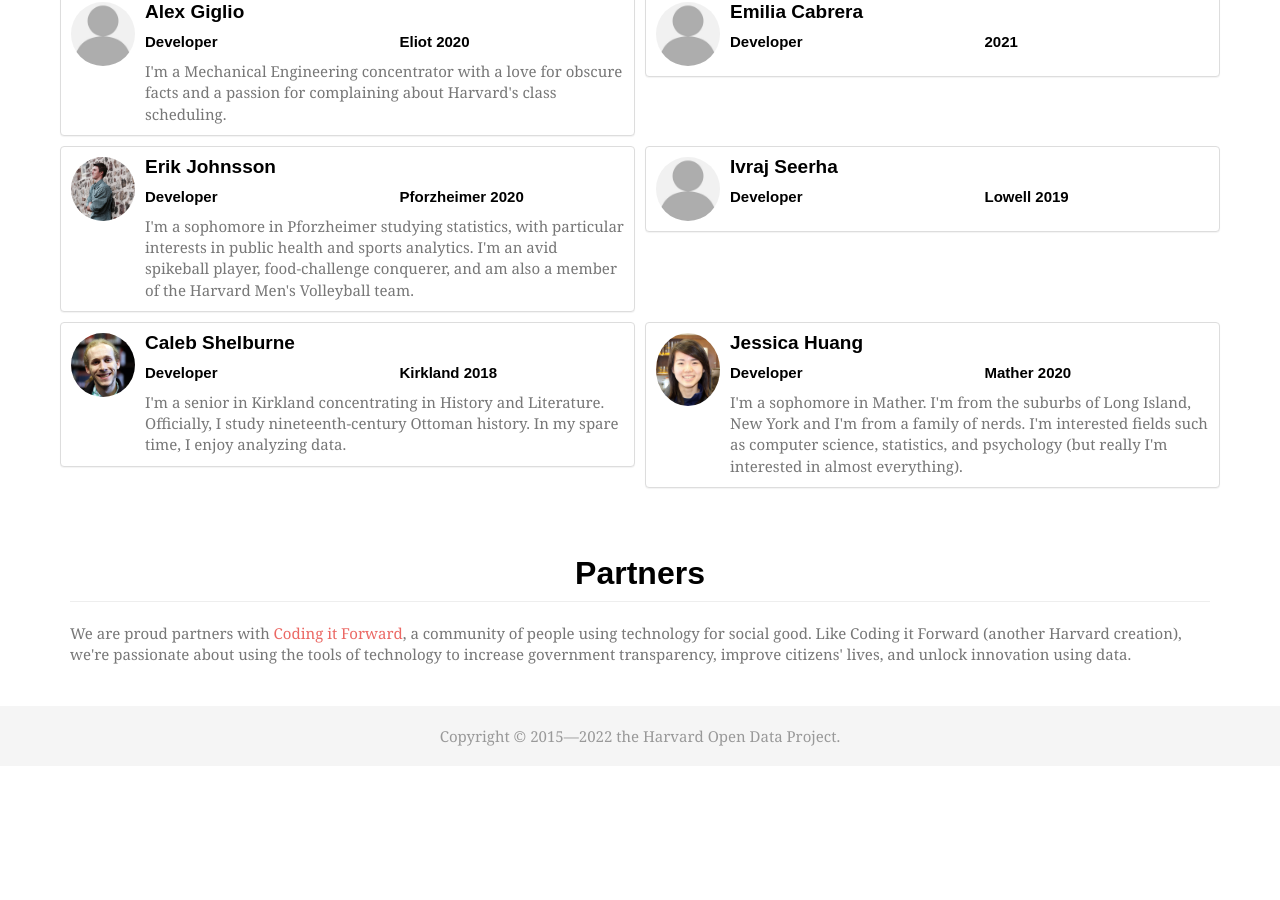
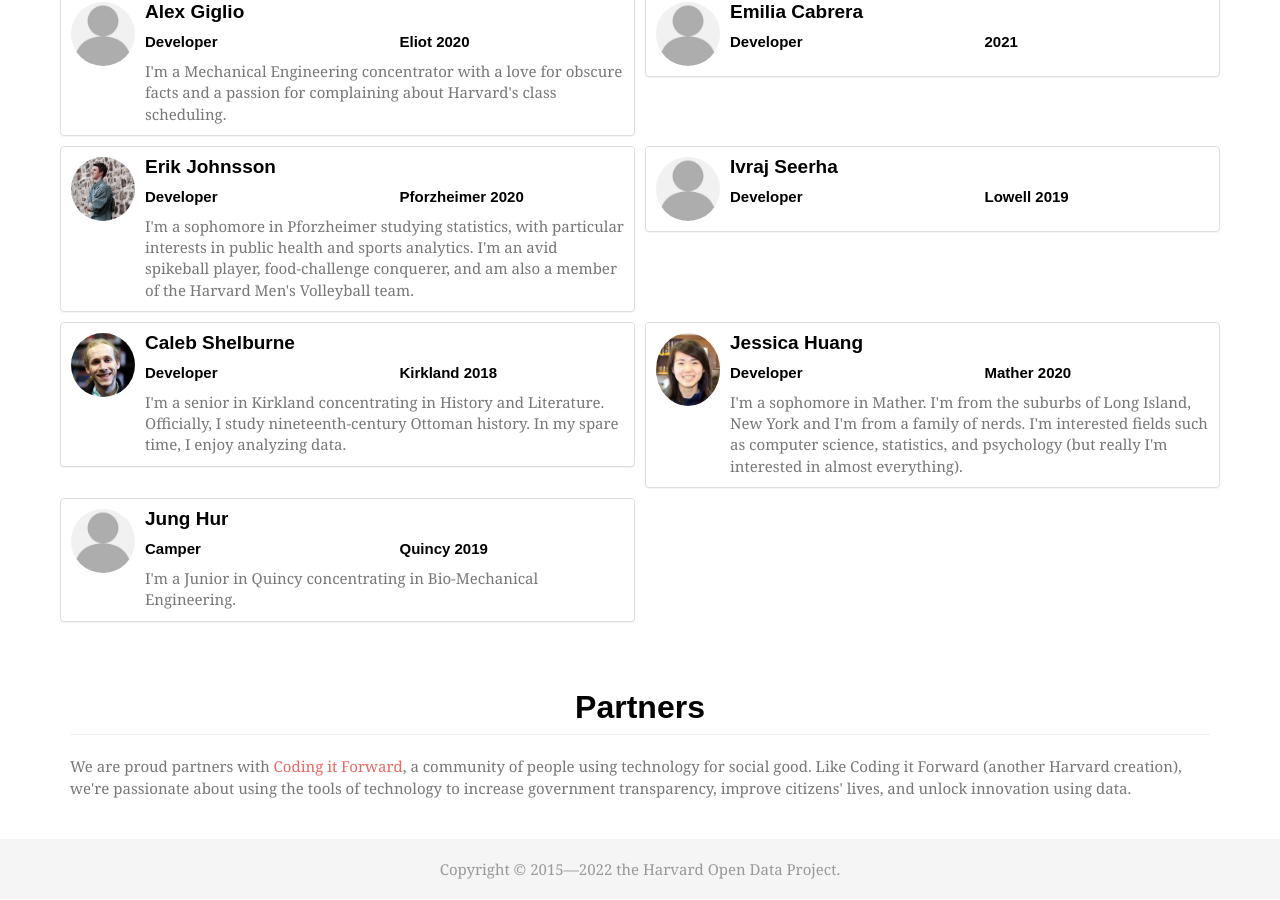
Before and after one commit to Eandalf7h/HarvardOpenData, a Jekyll site: the page built from about.html, in a window 1280 px wide and 900 px high, scrolled down 2161 px. Built offline with Jekyll 4.4.1, drawn with Linux system fonts in a browser that asks for light colours; nearby versions of some CDN libraries; some web fonts are replaced; before the commit the page ends 2928 px from its top, so only the background shows below that.

Commit message:
Adding myself

```diff
--- a/_data/people.yml
+++ b/_data/people.yml
@@ -75,3 +75,8 @@
     year: 2020
     bio: I'm a sophomore in Mather. I'm from the suburbs of Long Island, New York and I'm from a family of nerds. I'm interested fields such as computer science, statistics, and psychology (but really I'm interested in almost everything).
     image: jessica-huang.png
+-   name: Jung Hur
+    role: Camper
+    house: Quincy
+    year: 2019
+    bio: I'm a Junior in Quincy concentrating in Bio-Mechanical Engineering.
```
